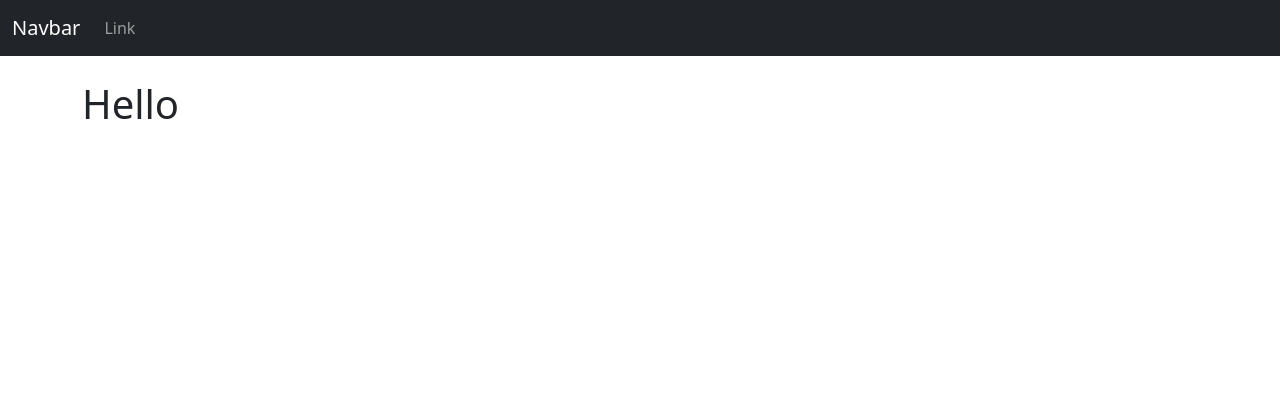
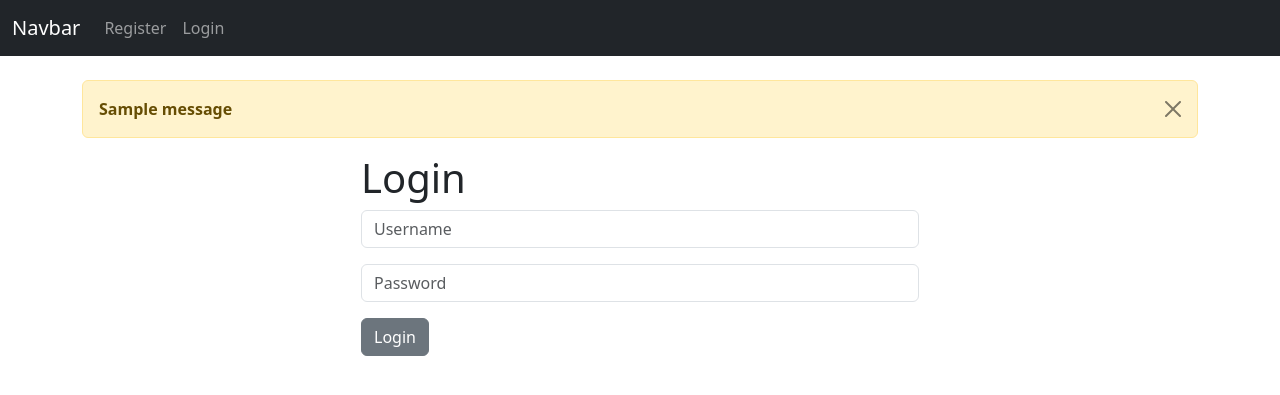
Before and after one commit to zalduss/django_crm, a Django app: page / in a window 1280 px wide. Shown: the top 395 px of the page. Run offline with Django 4.2, Linux system fonts and the light colour scheme; tables that the repository leaves empty hold one stand-in row (values such as "Sample post"); one stand-in notice (Sample message) is shown.

Commit message:
add form

```diff
--- a/website/templates/base.html
+++ b/website/templates/base.html
@@ -17,6 +17,14 @@
 
     <div class="container">
       <br />
+      {% if messages %}
+        {% for message in messages %}
+          <div class="alert alert-warning alert-dismissible fade show" role="alert">
+            <strong>{{message}}</strong>
+            <button type="button" class="btn-close" data-bs-dismiss="alert" aria-label="Close"></button>
+          </div>
+        {% endfor %}
+      {% endif %}
       {% block content %} {% endblock %}
     </div>
 
--- a/website/templates/home.html
+++ b/website/templates/home.html
@@ -1,5 +1,36 @@
-{% extends 'base.html' %}
+{% extends 'base.html' %} {% block content %}
 
-{% block content %}
-    <h1>Hello</h1>
+<div class="col-md-6 offset-md-3">
+  {% if user.is_authenticated %}
+
+  <h1>Sup</h1>
+  {% else %}
+
+  <h1>Login</h1>
+
+  <form method="POST" action="{% url 'home' %}">
+    {% csrf_token %}
+    <div class="mb-3">
+      <input
+        type="text"
+        class="form-control"
+        aria-describedby="emailHelp"
+        name="username"
+        placeholder="Username"
+      />
+    </div>
+    <div class="mb-3">
+      <input
+        type="password"
+        class="form-control"
+        name="password"
+        placeholder="Password"
+      />
+    </div>
+
+    <button type="submit" class="btn btn-secondary">Login</button>
+  </form>
+</div>
+{% endif %}
+
 {% endblock %}
--- a/website/templates/navbar.html
+++ b/website/templates/navbar.html
@@ -14,9 +14,22 @@
     </button>
     <div class="collapse navbar-collapse" id="navbarSupportedContent">
       <ul class="navbar-nav me-auto mb-2 mb-lg-0">
+        {% if user.is_authenticated %}
+
         <li class="nav-item">
-          <a class="nav-link" href="#">Link</a>
+          <a class="nav-link" href="{% url 'logout' %}">Logout</a>
         </li>
+
+        {% else %}
+
+        <li class="nav-item">
+          <a class="nav-link" href="{% url 'register' %}">Register</a>
+        </li>
+
+        <li class="nav-item">
+          <a class="nav-link" href="{% url 'home' %}">Login</a>
+        </li>
+        {% endif %}
       </ul>
     </div>
   </div>
--- /dev/null
+++ b/website/templates/register.html
@@ -0,0 +1,5 @@
+{% extends 'base.html' %} {% block content %}
+
+<h1>Register</h1>
+
+{% endblock %}
--- a/website/urls.py
+++ b/website/urls.py
@@ -1,7 +1,10 @@
 
 from django.urls import path
-from .views import home
+from .views import home, logout_user, register_user
 
 urlpatterns = [
     path('', home, name='home'),
+    path('login/', logout_user, name='logout'),
+    path('register/', register_user, name='register'),
+
 ]
--- a/website/views.py
+++ b/website/views.py
@@ -1,5 +1,5 @@
 
-from django.shortcuts import render
+from django.shortcuts import render, redirect
 from django.contrib.auth import authenticate, login, logout
 from django.contrib import messages
 
@@ -7,12 +7,30 @@ from django.contrib import messages
 
 # Create your views here.
 def home(request):
-    return render(request, 'home.html', {})
+    # if user is logged in
+    if request.method == 'POST':
+        username = request.POST['username']
+        password = request.POST['password']
 
 
-def login_user(request):
-    pass
+        user = authenticate(request, username=username, password=password)
+
+        if user is not None:
+            login(request, user)
+            messages.success(request, "You have logged in successfully.")
+            return redirect('home')
+        else:
+            messages.success(request, "No account found.")
+            return redirect('home')
+    else:
+        return render(request, 'home.html', {})
 
 
 def logout_user(request):
-    pass
+    logout(request)
+    messages.success(request, "You have successfully logged out.")
+    return redirect('home')
+
+
+def register_user(request):
+    return render(request, 'register.html', {})
```
Also changed, not shown: website/forms.py (added, +31 -0 lines).
